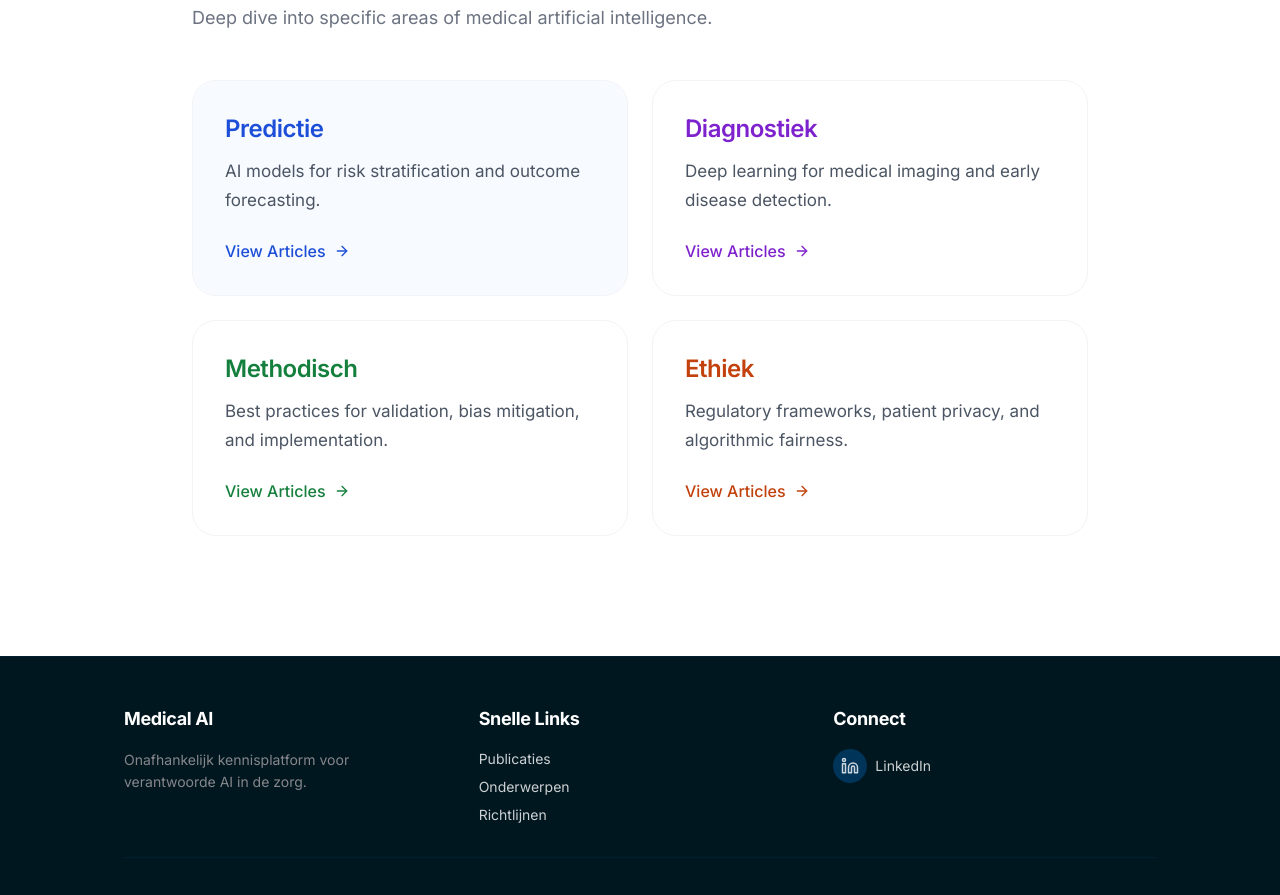
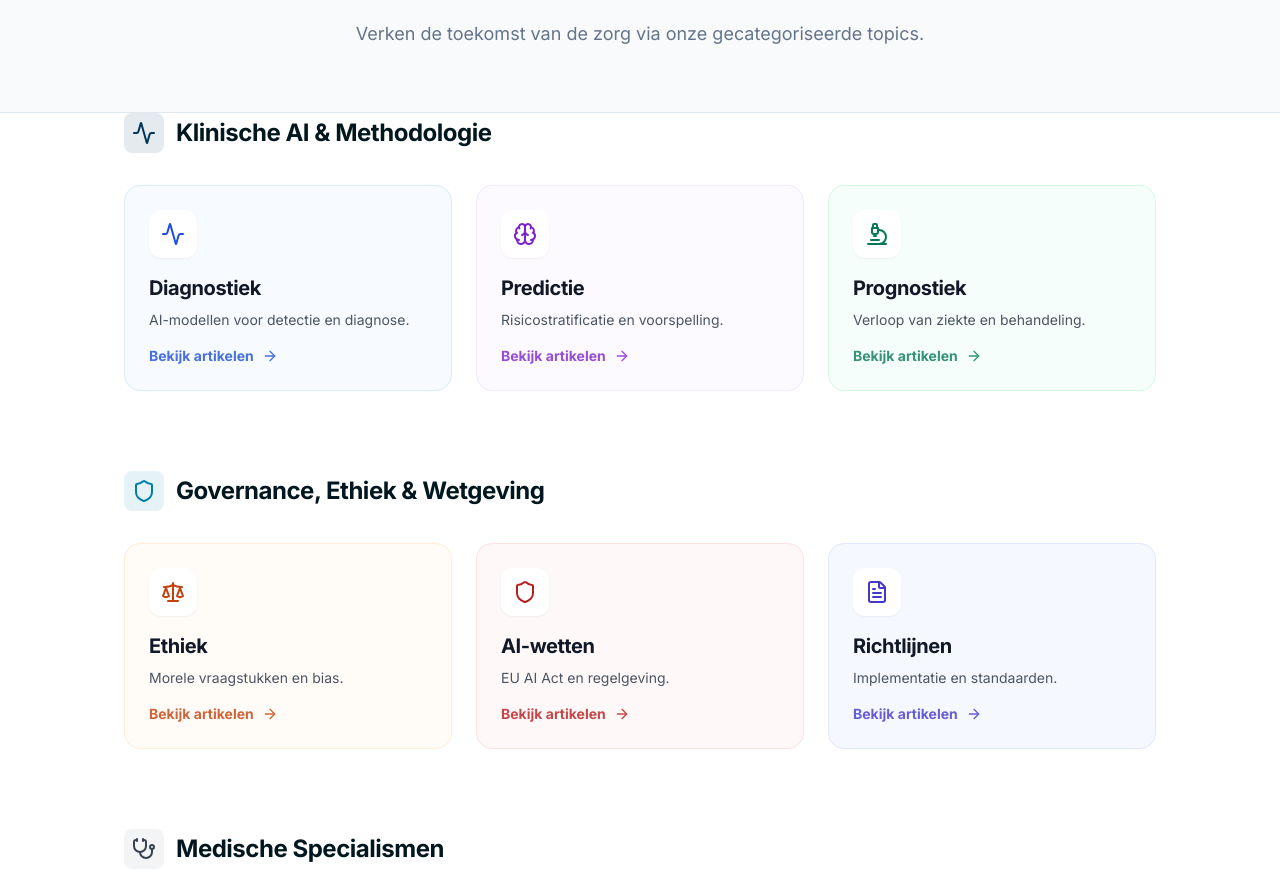
Before and after one commit to illionair/medicalai.nl, a Next.js app: page /topics in a window 1280 px wide. Shown: the part 172-1067 px from the top of the page. Built offline with nearby package versions, Linux system fonts and the light colour scheme.

Commit message:
Update Subscribe page colors, add Author section to blog, and redesign Topics page with Specialisms

```diff
--- a/src/app/topics/[category]/page.tsx
+++ b/src/app/topics/[category]/page.tsx
@@ -1,4 +1,4 @@
-import { getPublishedBlogsByCategory } from "@/lib/blog";
+import { getBlogsForTopic } from "@/lib/blog";
 import BlogGrid from "@/components/BlogGrid";
 import TopicHeader from "@/components/TopicHeader";
 import { notFound } from "next/navigation";
@@ -9,7 +9,10 @@ const topicDescriptions: Record<string, string> = {
     "Predictie": "AI models for risk stratification and outcome forecasting.",
     "Diagnostiek": "Deep learning for medical imaging and early disease detection.",
     "Methodisch": "Best practices for validation, bias mitigation, and implementation.",
-    "Ethiek": "Regulatory frameworks, patient privacy, and algorithmic fairness."
+    "Ethiek": "Regulatory frameworks, patient privacy, and algorithmic fairness.",
+    "Prognostiek": "AI models for predicting disease course and treatment outcomes.",
+    "AI-wetten": "Understanding the EU AI Act and medical device regulations.",
+    "Richtlijnen": "Clinical guidelines and implementation standards for AI.",
 };
 
 export default async function TopicPage({ params }: { params: Promise<{ category: string }> }) {
@@ -19,15 +22,9 @@ export default async function TopicPage({ params }: { params: Promise<{ category
     const decodedCategory = decodeURIComponent(category);
 
     // Validate category (optional, but good for 404s)
-    if (!topicDescriptions[decodedCategory]) {
-        // If it's not one of our known topics, we can either 404 or just show a generic header
-        // Let's 404 for now to be strict, or allow it if we want flexibility.
-        // Given the user's request, strict is probably better.
-        // But wait, what if they add a new category in the DB?
-        // Let's be flexible.
-    }
+    // We allow any category now since we search by specialism too.
 
-    const blogs = await getPublishedBlogsByCategory(decodedCategory);
+    const blogs = await getBlogsForTopic(decodedCategory);
     const description = topicDescriptions[decodedCategory] || "Explore articles in this category.";
 
     return (
--- a/src/app/topics/page.tsx
+++ b/src/app/topics/page.tsx
@@ -2,65 +2,179 @@
 
 import { motion } from "framer-motion";
 import Link from "next/link";
-import { ArrowRight } from "lucide-react";
+import { ArrowRight, Activity, Shield, Stethoscope, Brain, Eye, Heart, Microscope, Baby, Syringe, Scale, FileText, BookOpen } from "lucide-react";
 
-const topics = [
+const clinicalTopics = [
+    {
+        title: "Diagnostiek",
+        description: "AI-modellen voor detectie en diagnose.",
+        icon: <Activity size={24} />,
+        color: "bg-blue-50 text-blue-700 border-blue-100",
+        gradient: "from-blue-500 to-cyan-500"
+    },
     {
         title: "Predictie",
-        description: "AI models for risk stratification and outcome forecasting.",
-        color: "bg-blue-50 text-blue-700",
+        description: "Risicostratificatie en voorspelling.",
+        icon: <Brain size={24} />,
+        color: "bg-purple-50 text-purple-700 border-purple-100",
+        gradient: "from-purple-500 to-pink-500"
     },
     {
-        title: "Diagnostiek",
-        description: "Deep learning for medical imaging and early disease detection.",
-        color: "bg-purple-50 text-purple-700",
+        title: "Prognostiek",
+        description: "Verloop van ziekte en behandeling.",
+        icon: <Microscope size={24} />,
+        color: "bg-emerald-50 text-emerald-700 border-emerald-100",
+        gradient: "from-emerald-500 to-teal-500"
+    },
+];
+
+const governanceTopics = [
+    {
+        title: "Ethiek",
+        description: "Morele vraagstukken en bias.",
+        icon: <Scale size={24} />,
+        color: "bg-orange-50 text-orange-700 border-orange-100",
     },
     {
-        title: "Methodisch",
-        description: "Best practices for validation, bias mitigation, and implementation.",
-        color: "bg-green-50 text-green-700",
+        title: "AI-wetten",
+        description: "EU AI Act en regelgeving.",
+        icon: <Shield size={24} />,
+        color: "bg-red-50 text-red-700 border-red-100",
     },
     {
-        title: "Ethiek",
-        description: "Regulatory frameworks, patient privacy, and algorithmic fairness.",
-        color: "bg-orange-50 text-orange-700",
+        title: "Richtlijnen",
+        description: "Implementatie en standaarden.",
+        icon: <FileText size={24} />,
+        color: "bg-indigo-50 text-indigo-700 border-indigo-100",
     },
+];
+
+const specialisms = [
+    "Cardiologie", "Radiologie", "Neurologie", "Oncologie",
+    "Dermatologie", "Oogheelkunde", "Pathologie", "Huisartsgeneeskunde",
+    "Psychiatrie", "Chirurgie", "Interne Geneeskunde", "Kindergeneeskunde",
+    "Gynaecologie", "Urologie", "Orthopedie", "Intensive Care"
 ];
 
 export default function TopicsPage() {
     return (
-        <div className="container section-padding min-h-screen">
-            <motion.div
+        <div className="min-h-screen bg-white">
+            {/* Header */}
+            <div className="bg-slate-50 border-b border-slate-200 pt-32 pb-16">
+                <div className="container mx-auto px-4 text-center">
+                    <motion.h1
                         initial={{ opacity: 0, y: 20 }}
                         animate={{ opacity: 1, y: 0 }}
-                className="max-w-4xl mx-auto"
+                        className="text-4xl md:text-5xl font-bold text-brand-dark mb-4"
                     >
-                <h1 className="text-4xl font-bold tracking-tight mb-4">Explore Topics</h1>
-                <p className="text-gray-500 text-lg mb-12">
-                    Deep dive into specific areas of medical artificial intelligence.
-                </p>
+                        Ontdek Medical AI
+                    </motion.h1>
+                    <motion.p
+                        initial={{ opacity: 0, y: 20 }}
+                        animate={{ opacity: 1, y: 0 }}
+                        transition={{ delay: 0.1 }}
+                        className="text-lg text-slate-500 max-w-2xl mx-auto"
+                    >
+                        Verken de toekomst van de zorg via onze gecategoriseerde topics.
+                    </motion.p>
+                </div>
+            </div>
 
-                <div className="grid md:grid-cols-2 gap-6">
-                    {topics.map((topic, index) => (
+            <div className="container mx-auto px-4 py-16 space-y-20">
+
+                {/* Clinical AI Section */}
+                <section>
+                    <div className="flex items-center gap-3 mb-8">
+                        <div className="p-2 bg-brand-primary/10 rounded-lg text-brand-primary">
+                            <Activity size={24} />
+                        </div>
+                        <h2 className="text-2xl font-bold text-brand-dark">Klinische AI & Methodologie</h2>
+                    </div>
+                    <div className="grid md:grid-cols-3 gap-6">
+                        {clinicalTopics.map((topic, index) => (
                             <Link href={`/topics/${topic.title}`} key={topic.title}>
                                 <motion.div
-                                whileHover={{ y: -4 }}
-                                className={`p-8 rounded-3xl border border-gray-100 h-full transition-shadow hover:shadow-lg ${topic.color.replace("text", "bg").replace("50", "50/50")}`}
+                                    whileHover={{ y: -5 }}
+                                    className={`p-6 rounded-2xl border ${topic.color} h-full transition-all hover:shadow-lg bg-opacity-50`}
                                 >
-                                <h3 className={`text-2xl font-semibold mb-3 ${topic.color.split(" ")[1]}`}>
+                                    <div className={`w-12 h-12 rounded-xl flex items-center justify-center mb-4 bg-white shadow-sm text-current`}>
+                                        {topic.icon}
+                                    </div>
+                                    <h3 className="text-xl font-bold mb-2 text-gray-900">
                                         {topic.title}
                                     </h3>
-                                <p className="text-gray-600 mb-6">
+                                    <p className="text-gray-600 text-sm mb-4">
                                         {topic.description}
                                     </p>
-                                <div className={`flex items-center gap-2 font-medium ${topic.color.split(" ")[1]}`}>
-                                    View Articles <ArrowRight size={16} />
+                                    <div className="flex items-center gap-2 text-sm font-bold opacity-80">
+                                        Bekijk artikelen <ArrowRight size={16} />
                                     </div>
                                 </motion.div>
                             </Link>
                         ))}
                     </div>
+                </section>
+
+                {/* Governance Section */}
+                <section>
+                    <div className="flex items-center gap-3 mb-8">
+                        <div className="p-2 bg-brand-secondary/10 rounded-lg text-brand-secondary">
+                            <Shield size={24} />
+                        </div>
+                        <h2 className="text-2xl font-bold text-brand-dark">Governance, Ethiek & Wetgeving</h2>
+                    </div>
+                    <div className="grid md:grid-cols-3 gap-6">
+                        {governanceTopics.map((topic, index) => (
+                            <Link href={`/topics/${topic.title}`} key={topic.title}>
+                                <motion.div
+                                    whileHover={{ y: -5 }}
+                                    className={`p-6 rounded-2xl border ${topic.color} h-full transition-all hover:shadow-lg bg-opacity-50`}
+                                >
+                                    <div className={`w-12 h-12 rounded-xl flex items-center justify-center mb-4 bg-white shadow-sm text-current`}>
+                                        {topic.icon}
+                                    </div>
+                                    <h3 className="text-xl font-bold mb-2 text-gray-900">
+                                        {topic.title}
+                                    </h3>
+                                    <p className="text-gray-600 text-sm mb-4">
+                                        {topic.description}
+                                    </p>
+                                    <div className="flex items-center gap-2 text-sm font-bold opacity-80">
+                                        Bekijk artikelen <ArrowRight size={16} />
+                                    </div>
                                 </motion.div>
+                            </Link>
+                        ))}
+                    </div>
+                </section>
+
+                {/* Specialisms Section */}
+                <section>
+                    <div className="flex items-center gap-3 mb-8">
+                        <div className="p-2 bg-gray-100 rounded-lg text-gray-700">
+                            <Stethoscope size={24} />
+                        </div>
+                        <h2 className="text-2xl font-bold text-brand-dark">Medische Specialismen</h2>
+                    </div>
+                    <div className="grid grid-cols-2 md:grid-cols-4 lg:grid-cols-4 gap-4">
+                        {specialisms.map((specialism, index) => (
+                            <Link href={`/topics/${specialism}`} key={specialism}>
+                                <motion.div
+                                    whileHover={{ scale: 1.02 }}
+                                    whileTap={{ scale: 0.98 }}
+                                    className="p-4 rounded-xl border border-gray-200 bg-white hover:border-brand-primary/30 hover:shadow-md transition-all flex items-center justify-between group"
+                                >
+                                    <span className="font-medium text-gray-700 group-hover:text-brand-primary transition-colors">
+                                        {specialism}
+                                    </span>
+                                    <ArrowRight size={14} className="text-gray-300 group-hover:text-brand-primary transition-colors" />
+                                </motion.div>
+                            </Link>
+                        ))}
+                    </div>
+                </section>
+
+            </div>
         </div>
     );
 }
```
Also changed, not shown: src/app/blog/[id]/page.tsx (+37 -28 lines), src/app/subscribe/page.tsx (+11 -11 lines), src/lib/blog.ts (+23 -0 lines). Lines whose indentation alone changed are shown as unchanged.
